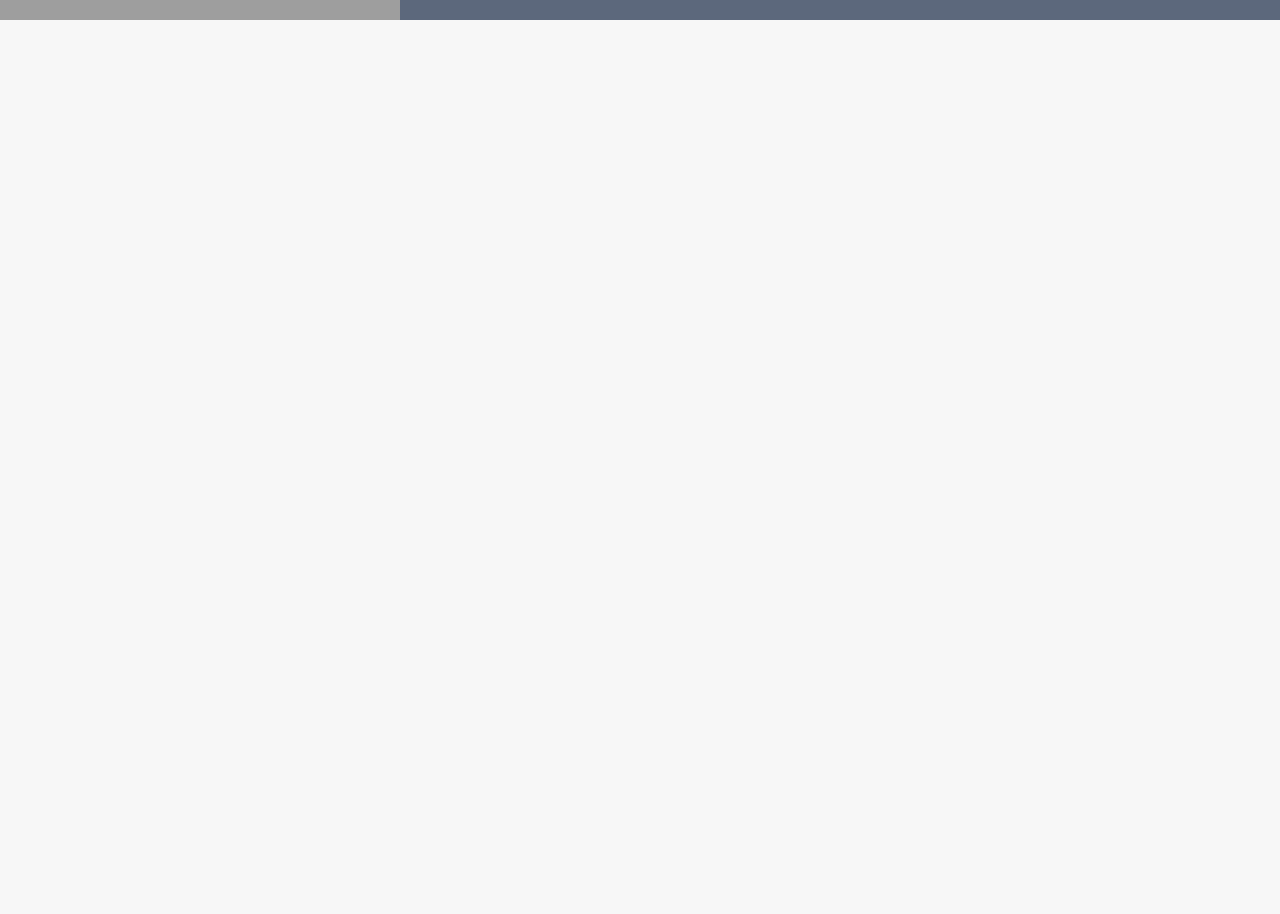
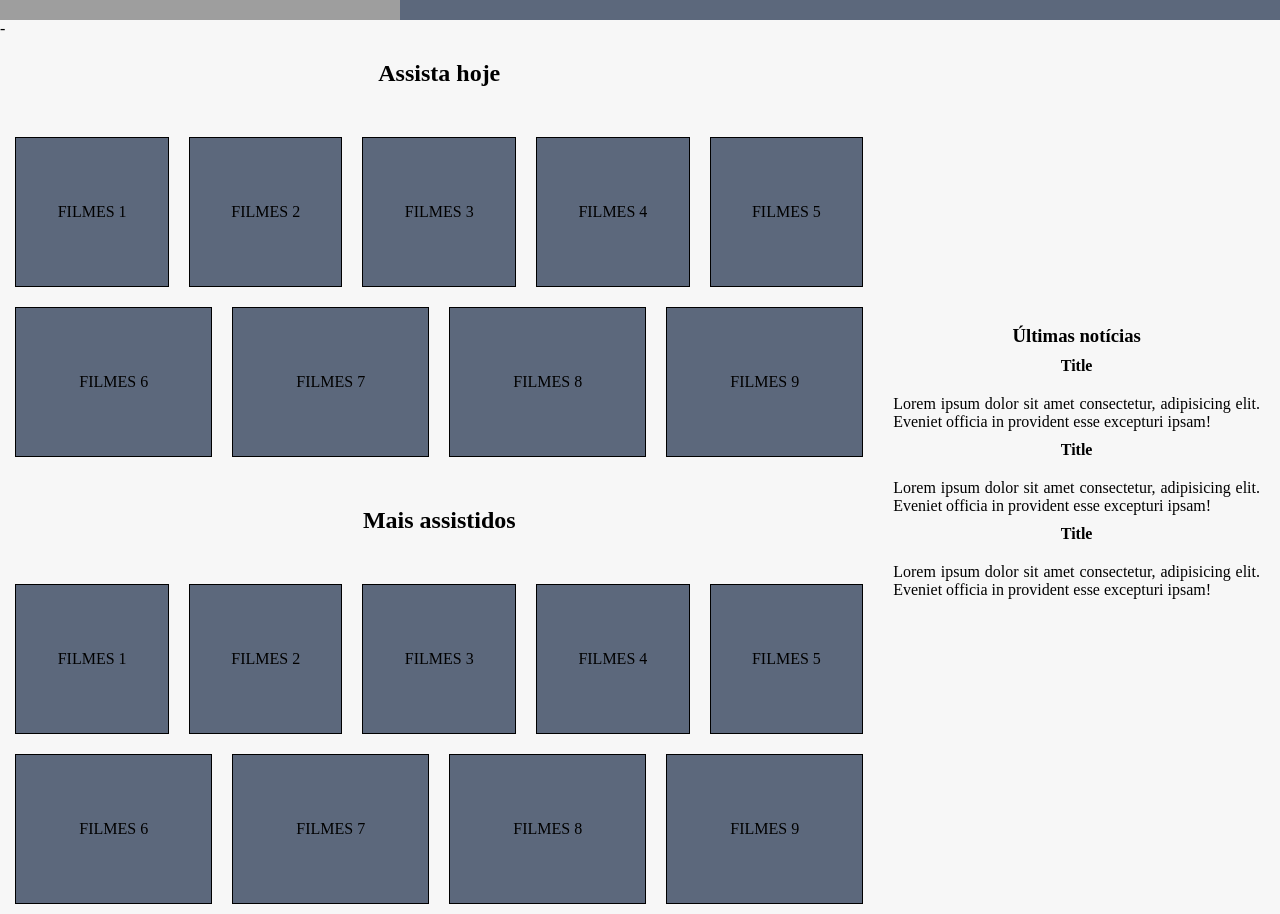
Before and after one commit to MateusDDev/trybe-exercicios, a plain HTML site: page fundamentos/secao-05-html-e-css-forms-flexbox-e-responsivo/dia-04-css-flexbox-parte-2/index03.html in a window 1280 px wide. Shown: the part 280-1194 px from the top of the page. Before the commit the page ends 800 px from the top, so only its background shows below. Drawn offline with Linux system fonts and the light colour scheme; grey boxes are pictures that could not be loaded.

Commit message:
Prática 2

```diff
--- a/fundamentos/secao-05-html-e-css-forms-flexbox-e-responsivo/dia-04-css-flexbox-parte-2/index03.html
+++ b/fundamentos/secao-05-html-e-css-forms-flexbox-e-responsivo/dia-04-css-flexbox-parte-2/index03.html
@@ -22,6 +22,49 @@
         />
       </section>
     </header>
+    <main class="main-container"> -
+      <section class="movie-container">
+        <section>
+          <h2>Assista hoje</h2>
+          <div class="card-container">
+            <div>FILMES 1</div>
+            <div>FILMES 2</div>
+            <div>FILMES 3</div>
+            <div>FILMES 4</div>
+            <div>FILMES 5</div>
+            <div>FILMES 6</div>
+            <div>FILMES 7</div>
+            <div>FILMES 8</div>
+            <div>FILMES 9</div>
+          </div>
+        </section>
+        <article>
+          <h2>Mais assistidos</h2>
+          <div class="card-container">
+            <div>FILMES 1</div>
+            <div>FILMES 2</div>
+            <div>FILMES 3</div>
+            <div>FILMES 4</div>
+            <div>FILMES 5</div>
+            <div>FILMES 6</div>
+            <div>FILMES 7</div>
+            <div>FILMES 8</div>
+            <div>FILMES 9</div>
+          </div>
+        </article>
+      </section>
+    <aside class="aside-container">
+      <h3>Últimas notícias</h3>
 
+      <h4>Title</h4>
+      <p>Lorem ipsum dolor sit amet consectetur, adipisicing elit. Eveniet officia in provident esse excepturi ipsam!</p>
+
+      <h4>Title</h4>
+      <p>Lorem ipsum dolor sit amet consectetur, adipisicing elit. Eveniet officia in provident esse excepturi ipsam!</p>
+
+      <h4>Title</h4>
+      <p>Lorem ipsum dolor sit amet consectetur, adipisicing elit. Eveniet officia in provident esse excepturi ipsam!</p>
+    </aside>
+  </main>
   </body>
 </html>
--- a/fundamentos/secao-05-html-e-css-forms-flexbox-e-responsivo/dia-04-css-flexbox-parte-2/style03.css
+++ b/fundamentos/secao-05-html-e-css-forms-flexbox-e-responsivo/dia-04-css-flexbox-parte-2/style03.css
@@ -42,3 +42,58 @@ body {
   list-style: none;
   margin-right: 10px;
 }
+
+.main-container {
+  display: flex;
+  flex-wrap: wrap;
+}
+
+.movie-container {
+  display: flex;
+  flex-direction: column;
+  flex-basis: 700px;
+  flex-grow: 10;
+}
+
+.movie-container h2 {
+  margin: 40px 0;
+  text-align: center;
+}
+
+.card-container {
+  display: flex;
+  flex-wrap: wrap;
+  justify-content: space-around;
+
+}
+
+.card-container div {
+  align-items: center;
+  background-color: #5C687C;
+  border: black solid 1px;
+  display: flex;
+  height: 150px;
+  justify-content: center;
+  margin: 10px;
+  flex-basis: 16%;
+  flex-grow: 1;
+}
+
+.aside-container {
+  display: flex;
+  flex-direction: column;
+  margin: 20px;
+  flex-basis: 350px;
+  align-self: center;
+  flex-grow: 1;
+}
+
+.aside-container h3, h4 {
+  margin-bottom: 10px;
+  text-align: center;
+}
+
+.aside-container p {
+  margin: 10px 0;
+  text-align: justify;
+}
```
